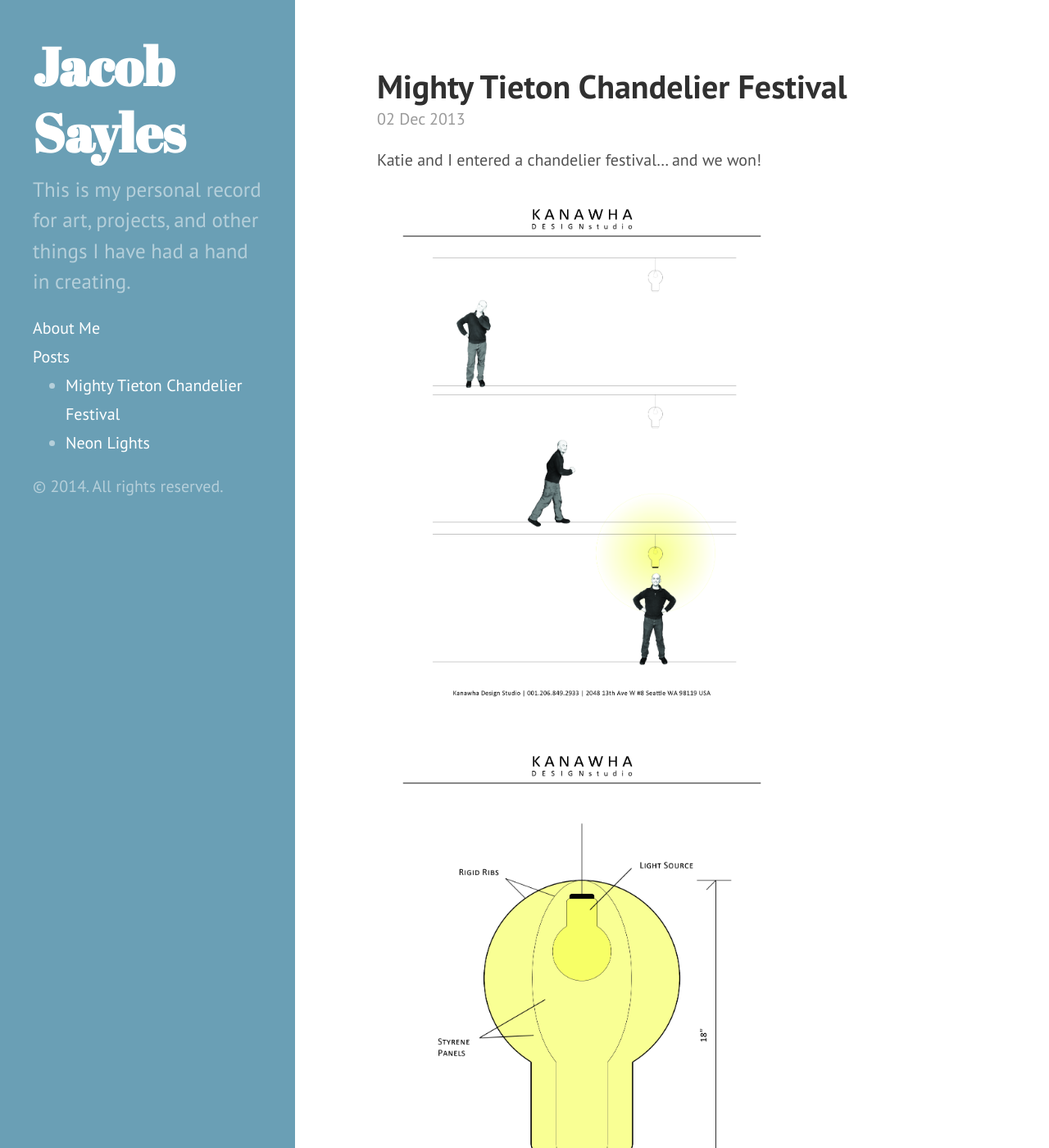
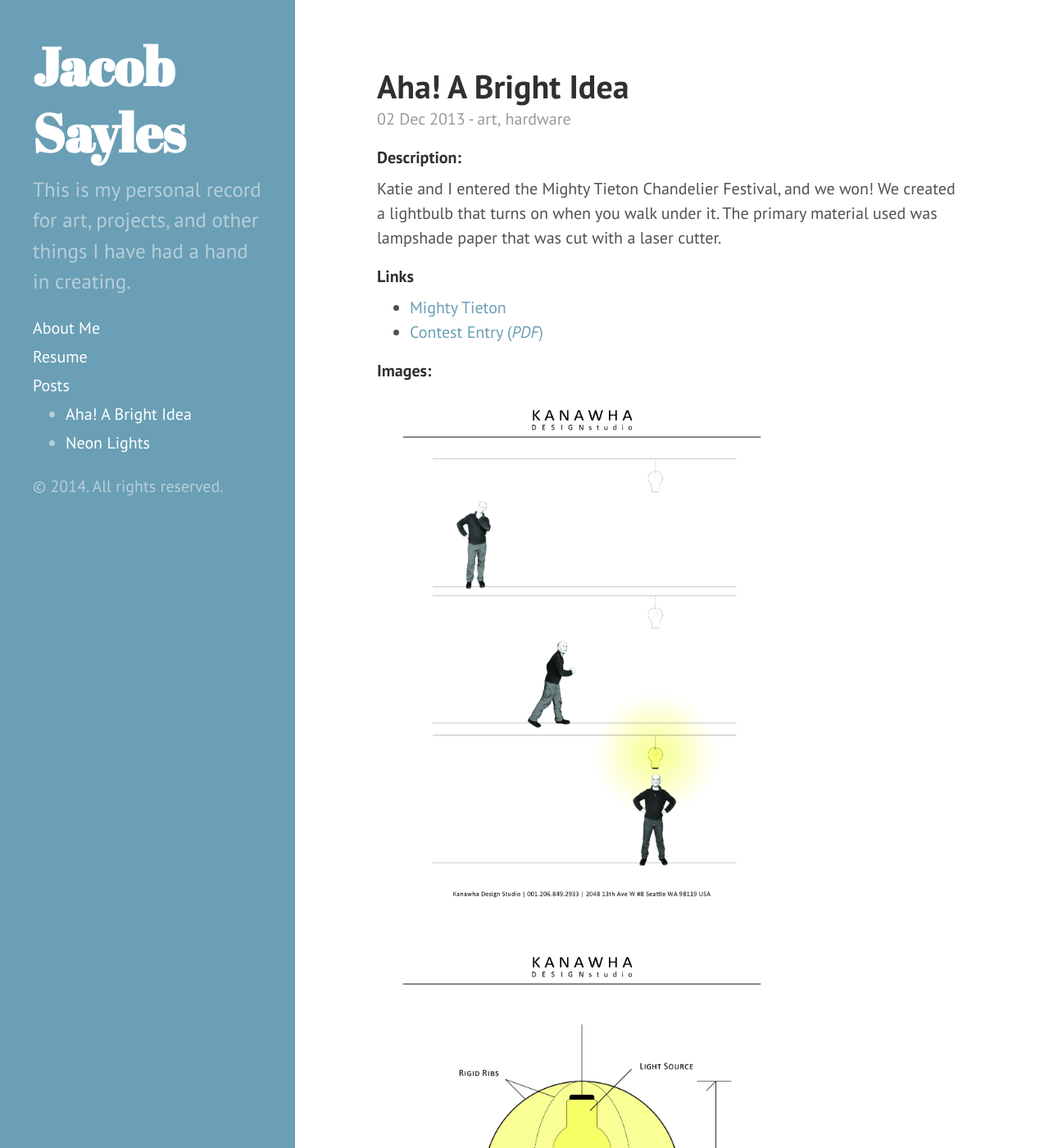
Before and after one commit to jsayles/jsayles.github.io, a Jekyll site: the page built from _posts/2013-12-02-tieton-chandelier.md, in a window 1280 px wide and 1400 px high. Shown: the whole window at 82% size. Built offline with Jekyll 4.4.1, drawn with Linux system fonts in a browser that asks for light colours; Markdown is read by kramdown in place of the engine named in the settings.

Commit message:
added my resume and categories

```diff
--- a/_includes/sidebar.html
+++ b/_includes/sidebar.html
@@ -27,6 +27,8 @@
 			{% endfor %}
 			</ul>
 
+			<a class="sidebar-nav-item" href="/public/Jacob_Sayles_Resume.pdf">Resume</a>
+
 			<a class="sidebar-nav-item{% if page.url == site.baseurl %} active{% endif %}" href="{{ site.baseurl }}">Posts</a>
 			<ul>
 			{% assign post_list = site.posts %}
--- a/_layouts/post.html
+++ b/_layouts/post.html
@@ -4,7 +4,12 @@ layout: default
 
 <div class="post">
   <h1 class="post-title">{{ page.title }}</h1>
-  <span class="post-date">{{ page.date | date_to_string }}</span>
+  <span class="post-date">{{ page.date | date_to_string }} -
+		{% for category in page.categories %}
+			<dd>{{ category }}</dd>
+		{% endfor %}
+	</span>
+
   {{ content }}
 </div>
 
--- a/_posts/2013-12-02-tieton-chandelier.md
+++ b/_posts/2013-12-02-tieton-chandelier.md
@@ -1,10 +1,18 @@
 ---
 layout: post
-title: Mighty Tieton Chandelier Festival
+title: Aha!  A Bright Idea
+categories: [art, hardware]
 ---
 
-Katie and I entered a chandelier festival... and we won!
+#### Description:
+Katie and I entered the Mighty Tieton Chandelier Festival, and we won!  We created a lightbulb that turns on when you walk under it.  The primary material used was lampshade paper that was cut with a laser cutter.
 
+#### Links
+<ul>
+<li><a href="http://mightytieton.com">Mighty Tieton</a></li>
+<li><a href="/public/ChandelierProposal_Tieton_KanawhaDesignStudio.pdf">Contest Entry (<i>PDF</i>)</a></li>
+</ul>
+
+#### Images:
 <img class="gallery" src="/public/2013-12-02-aha1.jpg"/>
 <img class="gallery" src="/public/2013-12-02-aha2.jpg"/>
-<a href="/public/ChandelierProposal_Tieton_KanawhaDesignStudio.pdf">Download the PDF</a>
--- a/public/css/custom.css
+++ b/public/css/custom.css
@@ -1,3 +1,7 @@
 img.gallery {
 	width: 500px;
 }
+
+dd { display: inline-block; margin: 0; }
+dd:after { content:","; }
+dd:last-child:after { content: ""; }
```
Also changed, not shown: _posts/1997-12-31-neon-lights.md (+3 -0 lines), notest.txt (added, +43 -0 lines), 1 other file.
